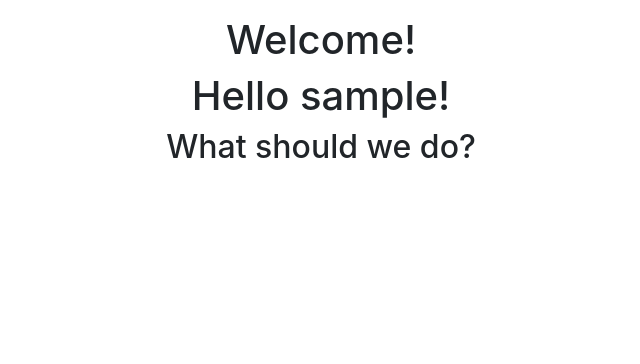
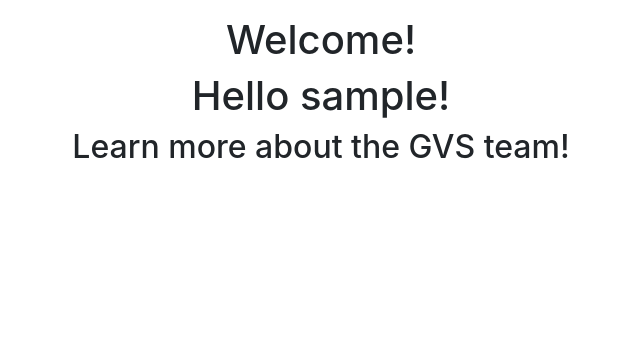
Before and after one commit to totallybradical/se-directory, a Django app: page / in a window 1280 px wide. Shown: the part 56-420 px from the top of the page, without its empty margins (319-959 px from the left). Run offline with Django 3.2, Linux system fonts and the light colour scheme; the visitor is signed in with stand-in values (Sample User, id 1); some libraries are stand-ins or nearby versions.

Commit message:
Add Fact polish

```diff
--- a/factoids/models.py
+++ b/factoids/models.py
@@ -8,7 +8,7 @@ from django.conf import settings
 class Factoid(models.Model):
     # Map to a specific profile
     profile =  models.ForeignKey('profiles.Profile', on_delete=models.CASCADE)
-    text = models.TextField()
+    text = models.CharField(max_length=255)
     is_fun = models.BooleanField()
 
     def add(self):
--- a/templates/home.html
+++ b/templates/home.html
@@ -7,7 +7,17 @@
 {% if user.is_authenticated %}
 <h1 align="center">
     Hello {{ user.username }}!<br>
-    <h2 align="center">What should we do?</h2>
+    {% if user_profile %}
+    <h2 align="center">
+        Be sure to <a href="{% url 'edit_profile' cec=user.username%}">setup your profile</a>
+        <br>
+        and <a href="{% url 'factoids_list' %}">add some facts</a> about yourself!
+    </h2>
+    {% else %}
+    <h2 align="center">
+        Learn more about the GVS team!
+    </h2>
+    {% endif %}
 </h1>
 {% else %}
 <h1 align="center">
```
Also changed, not shown: factoids/forms.py (+8 -0 lines), factoids/templates/add_factoid.html (+7 -4 lines), factoids/migrations/0003_auto_20191030_1452.py (added).
